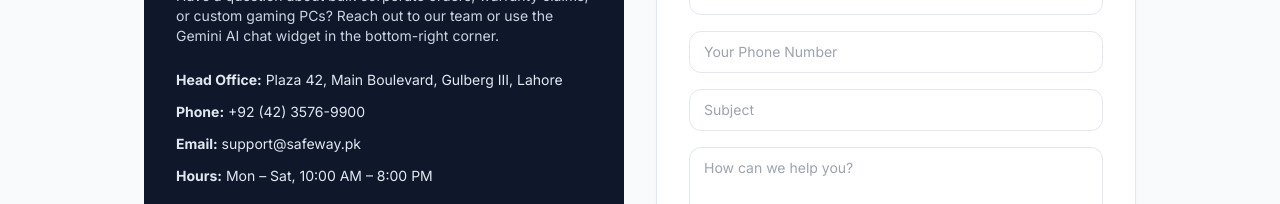
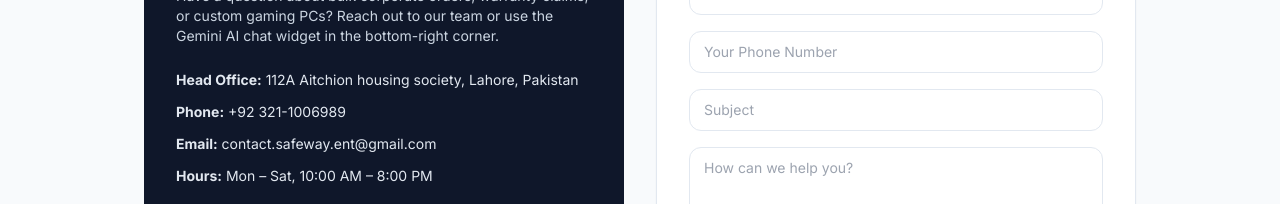
Before and after one commit to faizannaeem56/safeway-Enterprises-FYP, a React (Vite) app in the folder frontend/: page /contact in a window 1280 px wide. Shown: the part 275-479 px from the top of the page. Built offline with nearby package versions, Linux system fonts and the light colour scheme.

Commit message:
creat contact page

```diff
--- a/frontend/src/pages/Contact.jsx
+++ b/frontend/src/pages/Contact.jsx
@@ -34,9 +34,9 @@
           Have a question about bulk corporate orders, warranty claims, or custom gaming PCs? Reach out to our team or use the Gemini AI chat widget in the bottom-right corner.
         </p>
         <div className="space-y-3 text-sm text-slate-200">
-          <p><strong>Head Office:</strong> Plaza 42, Main Boulevard, Gulberg III, Lahore</p>
-          <p><strong>Phone:</strong> +92 (42) 3576-9900</p>
-          <p><strong>Email:</strong> support@safeway.pk</p>
+          <p><strong>Head Office:</strong> 112A Aitchion housing society, Lahore, Pakistan</p>
+          <p><strong>Phone:</strong> +92 321-1006989</p>
+          <p><strong>Email:</strong> contact.safeway.ent@gmail.com</p>
           <p><strong>Hours:</strong> Mon – Sat, 10:00 AM – 8:00 PM</p>
         </div>
       </div>
@@ -45,7 +45,7 @@
         <h2 className="text-xl font-bold text-slate-900">Send Us a Direct Message</h2>
         {submitted && (
           <div className="p-3 bg-emerald-50 text-emerald-700 text-xs font-semibold rounded-xl border border-emerald-200">
-            Thank you! Your message has been saved to our Admin Inbox in MongoDB.
+            Thank you! Your message has been send to our Admin Inbox.
           </div>
         )}
         <input type="text" required placeholder="Your Full Name" value={form.name} onChange={(e) => setForm({ ...form, name: e.target.value })} className="w-full px-3.5 py-2.5 rounded-xl border border-slate-200 text-sm" />
```
